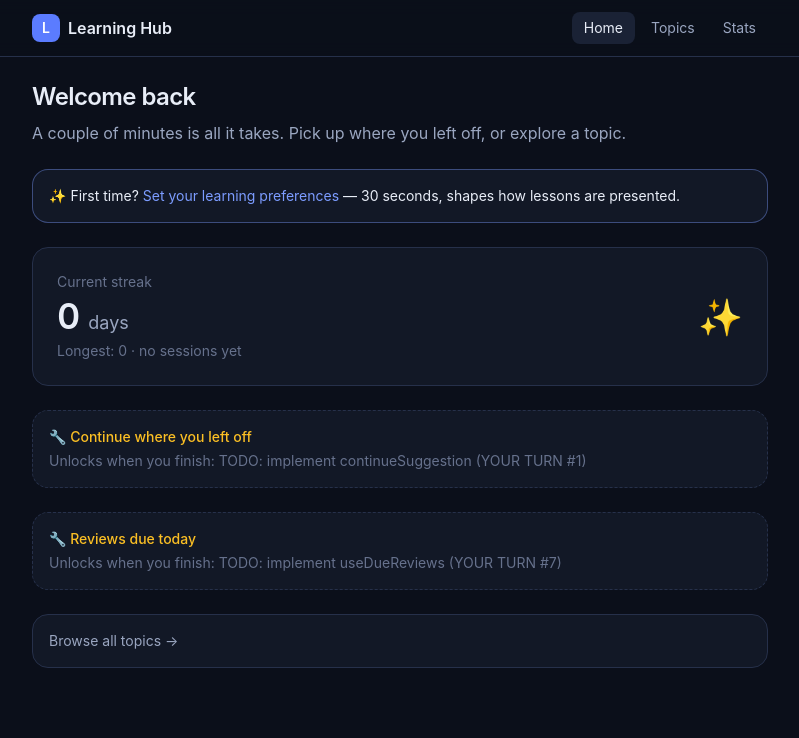
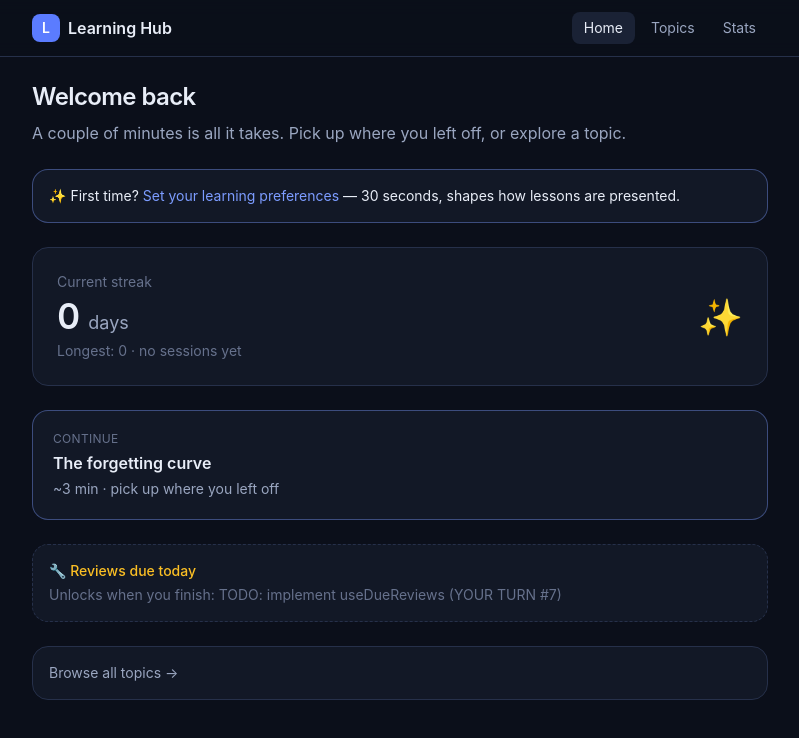
Before and after one commit to JohnK-au/Learning-Hub, a React (Vite) app: page / in a window 1280 px wide. Shown: the top 738 px of the page, without its empty margins (240-1039 px from the left). Built offline with nearby package versions, Linux system fonts and the light colour scheme.

Commit message:
feat(engine): lesson selection functionality

```diff
--- a/src/engine/selection.ts
+++ b/src/engine/selection.ts
@@ -50,7 +50,9 @@ export function nextLessonInTrack(
   track: Track,
   progress: ProgressState,
 ): Lesson | null {
-  const completed = new Set(progress.tracks[track.id]?.completedLessonIds ?? []);
+  const completed = new Set(
+    progress.tracks[track.id]?.completedLessonIds ?? [],
+  );
 
   for (const module of track.modules) {
     for (const lesson of module.lessons) {
@@ -89,9 +91,26 @@ export function continueSuggestion(
   topics: Topic[],
   progress: ProgressState,
 ): ContinueSuggestion | null {
-  void topics;
-  void progress;
-  throw new Error("TODO: implement continueSuggestion (YOUR TURN #1)");
+  if (progress.lastPosition) {
+    const topic = topics.find((t) => t.id === progress.lastPosition?.topicId);
+    const track = topic?.tracks.find(
+      (t) => t.id === progress.lastPosition?.trackId,
+    );
+
+    if (track && topic) {
+      const lesson = nextLessonInTrack(track, progress);
+      if (lesson) return { topicId: topic.id, trackId: track.id, lesson };
+    }
+  }
+
+  for (const topic of topics) {
+    for (const track of topic.tracks) {
+      const lesson = nextLessonInTrack(track, progress);
+      if (lesson) return { topicId: topic.id, trackId: track.id, lesson };
+    }
+  }
+
+  return null;
 }
 
 /* ------------------------------------------------------------------------ *
@@ -114,9 +133,9 @@ export function continueSuggestion(
  * Verify: unskip `describe.skip("nextDrillLevel", ...)` in selection.test.ts.
  */
 export function nextDrillLevel(currentLevel: number, score: number): number {
-  void currentLevel;
-  void score;
-  throw new Error("TODO: implement nextDrillLevel (YOUR TURN #2)");
+  if (score >= 0.8) return currentLevel + 1;
+  if (score < 0.5) return Math.max(1, currentLevel - 1);
+  return currentLevel;
 }
 
 /* ------------------------------------------------------------------------ *
@@ -142,7 +161,15 @@ export function trackCompletionSummary(
   track: Track,
   progress: ProgressState,
 ): { completed: number; total: number } {
-  void track;
-  void progress;
-  throw new Error("TODO: implement trackCompletionSummary (YOUR TURN #6)");
+  const done = new Set(progress.tracks[track.id]?.completedLessonIds ?? []);
+  let completed = 0;
+  let total = 0;
+
+  for (const module of track.modules) {
+    for (const lesson of module.lessons) {
+      total++;
+      if (done.has(lesson.id)) completed++;
+    }
+  }
+  return { completed, total };
 }
```
Also changed, not shown: 3 other files (tests, documents, lock files or other folders).
